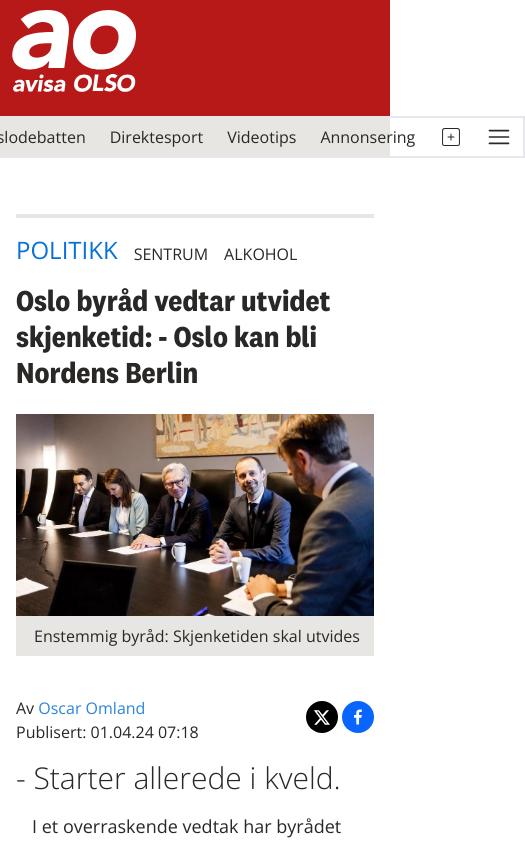
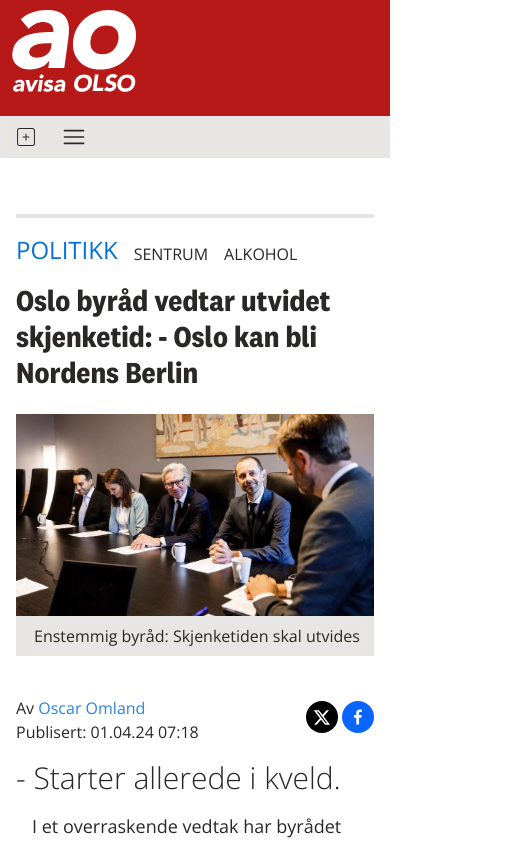
Before and after one commit to Ojself/avisaolso, a Next.js app: page /oslo-byrad-vedtar-utvidet-skjenketid in a window 390 px wide. Shown: the top 844 px of the page, 525 px wide, since content can reach past the window. Built offline with nearby package versions, Linux system fonts and the light colour scheme; a web font is replaced by a local one.

Commit message:
quick commit

```diff
--- a/src/app/oslo-byrad-vedtar-utvidet-skjenketid/components/Nav.tsx
+++ b/src/app/oslo-byrad-vedtar-utvidet-skjenketid/components/Nav.tsx
@@ -6,7 +6,7 @@ export default function Nav() {
   return (
     <nav className='flex justify-center bg-agrey h-[42px] mb-14'>
       <div className='w-[1020px] flex items-center justify-between border-2 '>
-        <ul className='flex h-full'>
+        <ul className='hidden md:flex h-full'>
           <li className='hover:bg-gray-100'>
             <Link
               className='px-3 h-full w-full flex items-center justify-center'
```
